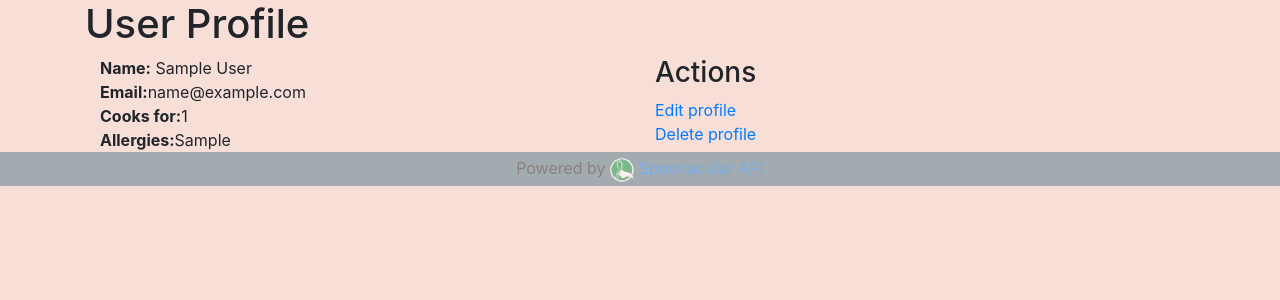
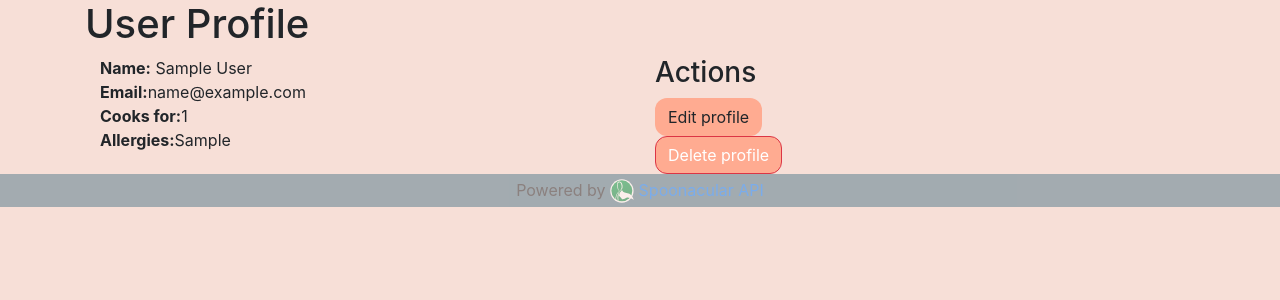
Before and after one commit to lydngai/capstone_I, a Flask app: template templates/user/profile.html in a window 1280 px wide. Shown: the part 46-346 px from the top of the page. Run offline with Flask 2, Linux system fonts and the light colour scheme; the template is opened without the code that fills it: values that come from a table or form of the project are taken from there, others are empty; tables that the repository leaves empty hold one stand-in row (values such as "Sample post"); some libraries are stand-ins or nearby versions.

Commit message:
updated btn

```diff
--- a/app.py
+++ b/app.py
@@ -184,7 +184,7 @@ def log_in_user():
         if user:
             log_in(user)
             flash(f"Welcome back {user.name}", 'success')
-            return redirect("user/recipes")
+            return redirect("/user/recipes")
 
         else:
             flash("Invalid credentials",'danger')
@@ -260,17 +260,17 @@ def show_saved_recipes():
 @app.route('/save_to_recipebox/<int:rec_id>')
 def save_user_recipe(rec_id):
     """Save recipe to user's recipebox"""
-    if not g.user:
-        flash("Unauthorized access",'danger')
-        return redirect('/')
+    # if not g.user:
+    #     flash("Unauthorized access",'danger')
+    #     return redirect('/')
     recipe=add_recipe_to_database(rec_id)
     print("######################################")
     # import pdb;
     # pdb.set_trace()
     print(recipe)
     print("######################################")
-    user_id = g.user.id
-
+    # user_id = g.user.id
+    user_id=1
     if User_Recipe.query.filter(User_Recipe.recipe_id == rec_id, User_Recipe.user_id==user_id).first() is None:
         u_r = User_Recipe(user_id=user_id, recipe_id=rec_id)
         db.session.add(u_r)
--- a/templates/recipe-info.html
+++ b/templates/recipe-info.html
@@ -34,7 +34,7 @@
           <p class="card-text">
             <a href="{{recipe.sourceUrl}}">See the original </a>
           </p>
-          <a href="/recipe/{{recipe.id}}" class="btn btn-primary m-1"
+          <a href="/recipe/{{recipe.id}}" class="btn m-1"
             >Get more information</a
           >
           {% if g.user %}
--- a/templates/recipe-results.html
+++ b/templates/recipe-results.html
@@ -10,9 +10,7 @@
         <div class="card-body">
           <h5 class="card-header">{{item.title}}</h5>
 
-          <a href="/recipe/{{item.id}}" class="btn btn-primary m-1"
-            >Get more information</a
-          >
+          <a href="/recipe/{{item.id}}" class="btn m-1">Get more information</a>
           {% if g.user %}
           <div class="btn btn-secondary add-recipe m-1" data-id="{{item.id}}">
             Save recipe
--- a/templates/user/edit-user.html
+++ b/templates/user/edit-user.html
@@ -14,7 +14,7 @@
     <!--  -->
     {% endfor %}
 
-    <button class="btn btn-primary btn-lg btn-block mt-2">
+    <button class="btn btn-lg btn-block mt-2">
       Submit changes
     </button>
   </form>
--- a/templates/user/login.html
+++ b/templates/user/login.html
@@ -13,6 +13,6 @@
   <!--  -->
   {% endfor %}
 
-  <button class="btn btn-primary btn-lg btn-block mt-2">Log In</button>
+  <button class="btn btn-lg btn-block mt-2">Log In</button>
 </form>
 {% endblock %}
--- a/templates/user/profile.html
+++ b/templates/user/profile.html
@@ -11,8 +11,8 @@
     </div>
     <div class="col-md-6">
       <h3>Actions</h3>
-      <a href="/user/edit">Edit profile</a> <br />
-      <a href="/user/delete">Delete profile</a>
+      <a href="/user/edit" class="btn">Edit profile</a> <br />
+      <a href="/user/delete" class="btn btn-danger">Delete profile</a>
     </div>
   </div>
 </div>
```
